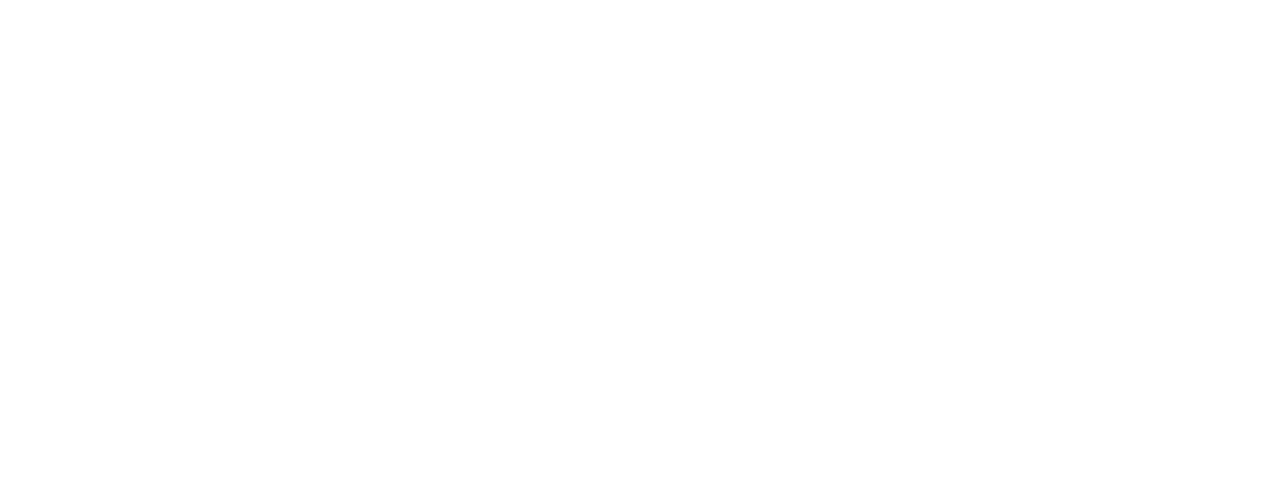
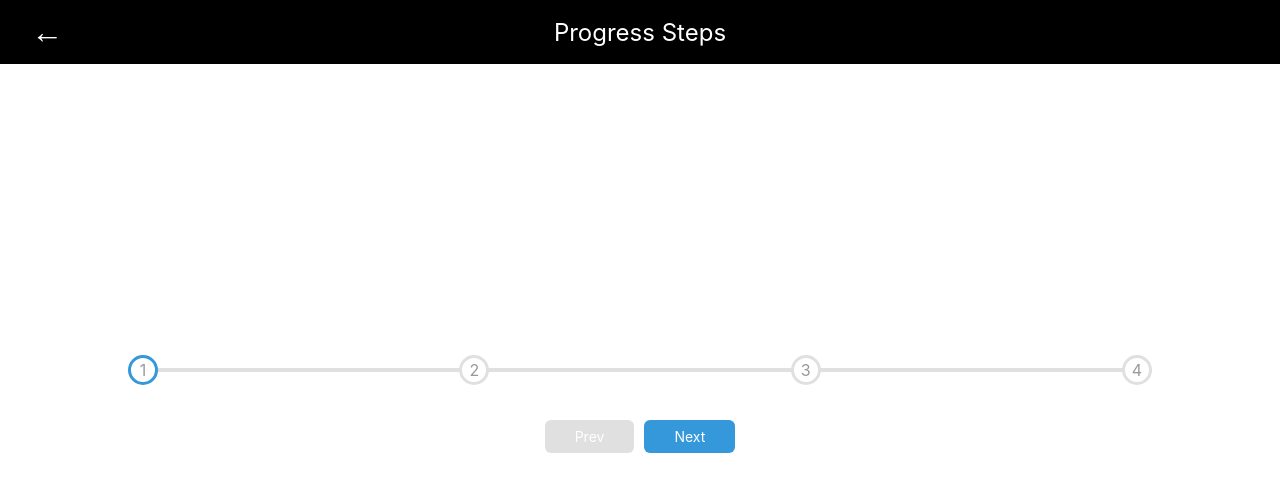
Before and after one commit to SamPuckett/50Projects50Days, a React (Create React App) app in the folder React/50projects50days/: page /progress-steps in a window 1280 px wide. Shown: the top 492 px of the page. Built offline with nearby package versions, Linux system fonts and the light colour scheme.

Commit message:
2nd react project done

```diff
--- a/React/50projects50days/src/App.js
+++ b/React/50projects50days/src/App.js
@@ -3,6 +3,7 @@
 
 import Home from "./components/0-Home/Home";
 import ExpandingCards from "./components/1-ExpandingCards/ExpandingCards";
+import ProgressSteps from "./components/2-ProgressSteps/ProgressSteps";
 
 function App() {
   return (
@@ -15,6 +16,9 @@
           <Route exact path="/expanding-cards">
             <ExpandingCards />
           </Route>
+          <Route exact path="/progress-steps">
+            <ProgressSteps />
+          </Route>
         </Switch>
       </Router>
     </div>
--- a/React/50projects50days/src/components/1-ExpandingCards/ExpandingCards.css
+++ b/React/50projects50days/src/components/1-ExpandingCards/ExpandingCards.css
@@ -1,16 +1,5 @@
 .expanding-cards {
   overflow-x: hidden;
-}
-
-.expanding-cards button {
-  position: absolute;
-  left: 25px;
-  font-size: 2rem;
-}
-
-.expanding-cards button {
-  background-color: transparent;
-  color: white;
 }
 
 .expanding-cards .container {
@@ -52,12 +41,12 @@
 
 /* MOBILE ONLY RULES */
 @media (max-width: 480px) {
-  .container {
+  .expanding-cards .container {
     width: 100vw;
   }
 
-  .panel:nth-of-type(4),
-  .panel:nth-of-type(5) {
+  .expanding-cards .panel:nth-of-type(4),
+  .expanding-cards .panel:nth-of-type(5) {
     display: none;
   }
 }
--- a/React/50projects50days/src/components/1-ExpandingCards/ExpandingCards.jsx
+++ b/React/50projects50days/src/components/1-ExpandingCards/ExpandingCards.jsx
@@ -1,15 +1,10 @@
 import { useState } from "react";
-import { useHistory } from "react-router-dom";
 
+import NavBar from "../shared/NavBar/NavBar";
 import "./ExpandingCards.css";
 
 const ExpandingCards = () => {
   const [isCardActive, setIsCardActive] = useState(1);
-  const history = useHistory();
-
-  const backButtonHandler = () => {
-    history.push("/");
-  };
 
   const handleCardClick = (cardNumber) => {
     console.log(`card ${cardNumber} was clicked!`);
@@ -18,10 +13,7 @@
 
   return (
     <div className="expanding-cards">
-      <nav>
-        <button onClick={backButtonHandler}>←</button>
-        Expanding Cards
-      </nav>
+      <NavBar>Expanding Cards</NavBar>
       <div className="container">
         <div
           onClick={() => {
--- /dev/null
+++ b/React/50projects50days/src/components/2-ProgressSteps/ProgressSteps.css
@@ -0,0 +1,114 @@
+/* MOBILE FIRST CSS RULES */
+:root {
+  --line-border-fill: #3498db;
+  --line-border-empty: #e0e0e0;
+}
+
+.progress-steps {
+  overflow-x: hidden;
+  display: flex;
+  justify-content: center;
+  align-items: center;
+  height: calc(75vh + 64px);
+}
+
+/* Applies this to only the body element */
+.progress-steps .body {
+  background-color: #f6f7fb;
+  font-family: "Roboto", sans-serif;
+  display: flex;
+  align-items: center;
+  justify-content: center;
+  height: 100vh;
+  /* Hides scrollbars in browsers by default */
+  overflow: hidden;
+  margin: 0;
+}
+
+.progress-steps .container {
+  text-align: center;
+}
+
+.progress-steps .progress-container {
+  display: flex;
+  justify-content: space-between;
+  position: relative;
+  /* margin-top: 64px; */
+  margin-bottom: 30px;
+  max-width: 100%;
+  width: 80vw;
+}
+
+.progress-steps .progress-container::before {
+  content: "";
+  background-color: var(--line-border-empty);
+  position: absolute;
+  top: 50%;
+  left: 0;
+  transform: translateY(-50%);
+  height: 4px;
+  width: 100%;
+  z-index: -1;
+}
+
+.progress-steps .progress {
+  background-color: var(--line-border-fill);
+  position: absolute;
+  top: 50%;
+  left: 0;
+  transform: translateY(-50%);
+  height: 4px;
+  width: 0%;
+  z-index: -1;
+  transition: 0.4s ease;
+}
+
+.progress-steps .circle {
+  background-color: white;
+  color: #999;
+  border-radius: 50%;
+  height: 30px;
+  width: 30px;
+  display: flex;
+  justify-content: center;
+  align-items: center;
+  border: 3px solid var(--line-border-empty);
+  transition: 0.4s ease;
+}
+
+.progress-steps .circle.active {
+  border-color: var(--line-border-fill);
+}
+
+.progress-steps .btn {
+  background-color: var(--line-border-fill);
+  color: white;
+  border: 0;
+  border-radius: 6px;
+  cursor: pointer;
+  font-family: inherit;
+  padding: 8px 30px;
+  margin: 5px;
+  font-size: 14px;
+}
+
+.progress-steps .btn:active {
+  transform: scale(0.98);
+}
+
+.progress-steps .btn:focus {
+  outline: 0;
+}
+
+.progress-steps .btn:disabled {
+  background-color: var(--line-border-empty);
+  cursor: not-allowed;
+}
+
+/* MOBILE ONLY CSS RULES */
+@media (max-width: 768px) {
+}
+
+/* DESKTOP ONLY CSS RULES */
+@media (min-with: 768px) {
+}
--- /dev/null
+++ b/React/50projects50days/src/components/2-ProgressSteps/ProgressSteps.jsx
@@ -0,0 +1,71 @@
+import { useState } from "react";
+
+import NavBar from "../shared/NavBar/NavBar";
+import "./ProgressSteps.css";
+
+const circles = 4;
+
+const ProgressSteps = () => {
+  const [currentActiveStep, setCurrentActiveStep] = useState(1);
+
+  const handlePrevButtonClick = () => {
+    console.log(
+      `handlePrevButtonClick, currentActiveStep = ${currentActiveStep}`
+    );
+    setCurrentActiveStep((prevState) => prevState - 1);
+  };
+
+  const handleNextButtonClick = () => {
+    console.log(
+      `handleNextButtonClick, currentActiveStep = ${currentActiveStep}`
+    );
+    setCurrentActiveStep((prevState) => prevState + 1);
+  };
+
+  return (
+    <div className="progress-steps">
+      <NavBar>Progress Steps</NavBar>
+      <div className="container">
+        <div className="progress-container">
+          <div
+            className="progress"
+            id="progress"
+            style={{
+              width: ((currentActiveStep - 1) / (circles - 1)) * 100 + "%",
+            }}
+          ></div>
+          <div className={currentActiveStep >= 1 ? "circle active" : "circle"}>
+            1
+          </div>
+          <div className={currentActiveStep >= 2 ? "circle active" : "circle"}>
+            2
+          </div>
+          <div className={currentActiveStep >= 3 ? "circle active" : "circle"}>
+            3
+          </div>
+          <div className={currentActiveStep >= 4 ? "circle active" : "circle"}>
+            4
+          </div>
+        </div>
+        <button
+          onClick={handlePrevButtonClick}
+          className="btn"
+          id="prev"
+          disabled={currentActiveStep >= 2 ? false : true}
+        >
+          Prev
+        </button>
+        <button
+          onClick={handleNextButtonClick}
+          className="btn"
+          id="next"
+          disabled={currentActiveStep <= 3 ? false : true}
+        >
+          Next
+        </button>
+      </div>
+    </div>
+  );
+};
+
+export default ProgressSteps;
--- /dev/null
+++ b/React/50projects50days/src/components/shared/NavBar/NavBar.css
@@ -0,0 +1,7 @@
+nav button {
+  position: absolute;
+  left: 25px;
+  font-size: 2rem;
+  background-color: transparent;
+  color: white;
+}
--- /dev/null
+++ b/React/50projects50days/src/components/shared/NavBar/NavBar.jsx
@@ -0,0 +1,20 @@
+import { useHistory } from "react-router-dom";
+
+import "./NavBar.css";
+
+const NavBar = (props) => {
+  const history = useHistory();
+
+  const backButtonHandler = () => {
+    history.push("/");
+  };
+
+  return (
+    <nav>
+      <button onClick={backButtonHandler}>←</button>
+      {props.children}
+    </nav>
+  );
+};
+
+export default NavBar;
```
